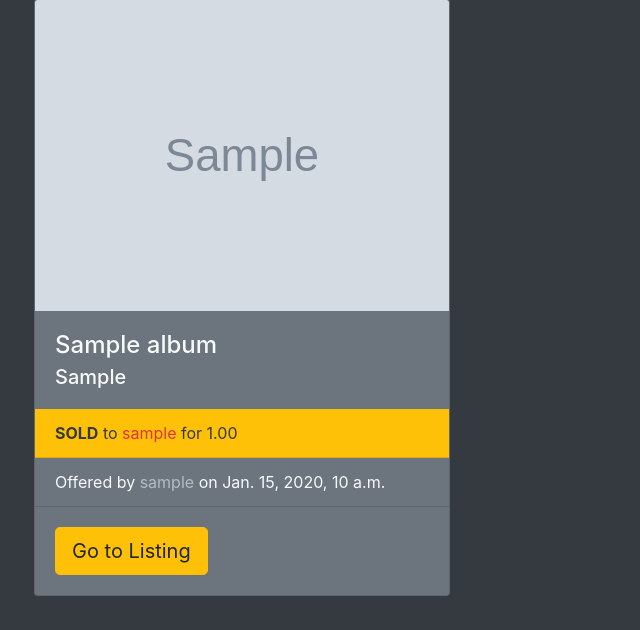
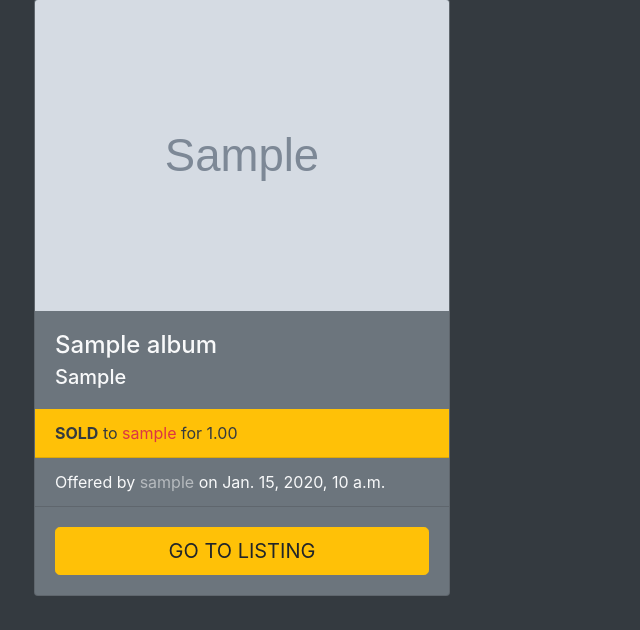
Before and after one commit to mrumiker/ebay-clone, a Django app: page / in a window 1280 px wide. Shown: the part 348-978 px from the top of the page, without its empty margins (0-640 px from the left). Run offline with Django 3.2, Linux system fonts and the light colour scheme; tables that the repository leaves empty hold one stand-in row (values such as "Sample post"); grey boxes marked "Sample" are stand-in pictures; some libraries are stand-ins or nearby versions.

Commit message:
make Go to Listing button wider

```diff
--- a/auctions/templates/auctions/index.html
+++ b/auctions/templates/auctions/index.html
@@ -48,7 +48,7 @@
                     {% endif %}
                 </ul>
                 <div class="card-body">
-                    <a href="{% url 'listing' album.id %}" class="btn btn-warning btn-lg">Go to Listing</a>
+                    <a href="{% url 'listing' album.id %}" class="btn btn-warning btn-lg w-100">GO TO LISTING</a>
                 </div>
             </div>
             {% endfor %}
@@ -99,7 +99,8 @@
                     {% endif %}
                 </ul>
                 <div class="card-body">
-                    <a href="{% url 'listing' album.id %}" class="btn btn-warning btn-lg">Go to Listing</a>
+                    <a href="{% url 'listing' album.id %}" class="btn btn-warning btn-lg w-100 text-uppercase">Go to
+                        Listing</a>
                 </div>
             </div>
             {% endfor %}
```
